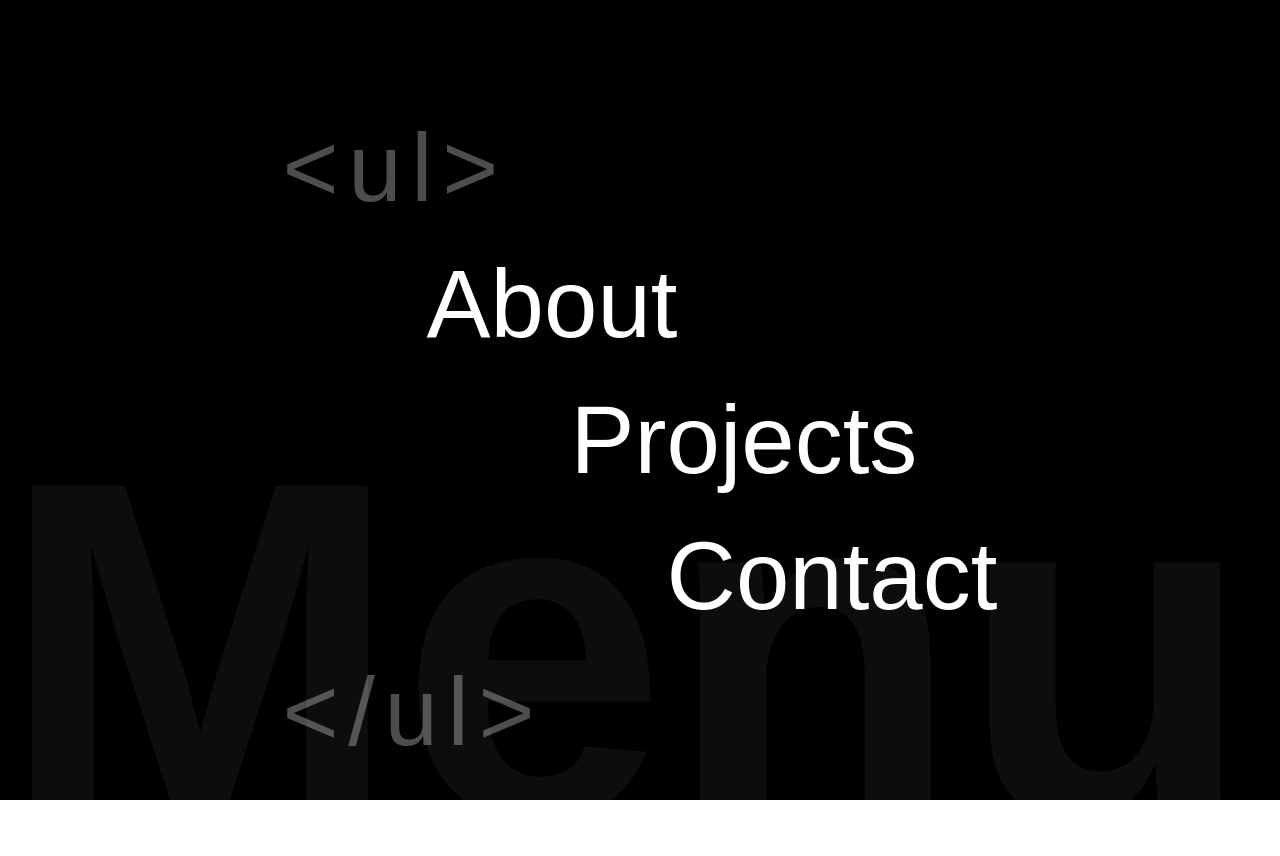
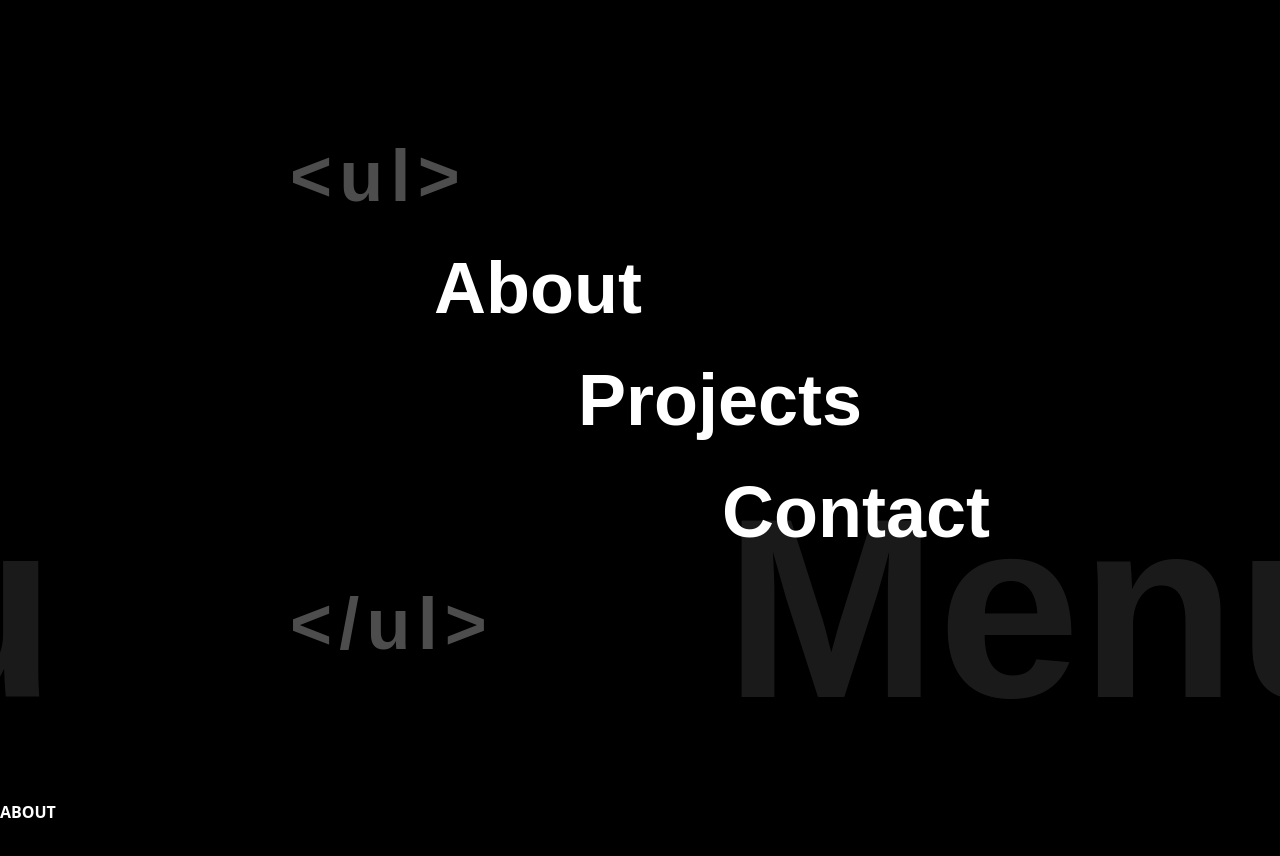
Before and after one commit to teoyi/personal-portfolio, a Next.js app: page /home in a window 1280 px wide. Shown: the part 800-1656 px from the top of the page. Before the commit the page ends 1600 px from the top, so only its background shows below. Built offline with nearby package versions, Linux system fonts and the light colour scheme.

Commit message:
feat: removed menu watermark and added marquee watermark

```diff
--- a/src/common/header/index.tsx
+++ b/src/common/header/index.tsx
@@ -14,14 +14,14 @@ const Header = () => {
     // const navHeight =
     return (
         <nav
-            className={`fixed top-0 w-full flex text-white flex-row justify-between items-center px-10 z-50 h-nav ${
+            className={`fixed top-0 z-50 flex h-nav w-full flex-row items-center justify-between px-10 text-white ${
                 scroll ? "bg-black" : "bg-transparent"
             }`}
         >
             <Link href="/">
-                <a className="font-bold text-2xl">LT</a>
+                <a className="text-2xl font-bold">LT</a>
             </Link>
-            <ul className="hidden md:flex flex-row items-center gap-10">
+            <ul className="hidden flex-row items-center gap-10 md:flex">
                 <Link href="/">
                     <a>Home</a>
                 </Link>
@@ -32,11 +32,11 @@ const Header = () => {
                     <a>Projects</a>
                 </Link>
             </ul>
-            <div className="block -mr-[12px] z-50 md:hidden">
+            <div className="z-50 -mr-[12px] block md:hidden">
                 <Hamburger toggled={showMenu} toggle={setShowMenu} size={25} />
             </div>
             <div
-                className={`md:hidden absolute h-screen w-full top-0 left-0 bg-black flex flex-col justify-center items-center text-4xl gap-10 ease-in-out duration-300 transition-all ${
+                className={`absolute top-0 left-0 flex h-screen w-full flex-col items-center justify-center gap-10 bg-black text-4xl transition-all duration-300 ease-in-out md:hidden ${
                     showMenu ? "" : "translate-x-full"
                 }`}
             >
--- a/src/components/About/index.tsx
+++ b/src/components/About/index.tsx
@@ -3,7 +3,7 @@ import React from "react";
 const About: React.FC = () => {
     return (
         <div className="h-screen w-full bg-black">
-            <div className="uppercase font-bold text-white">about</div>
+            <div className="font-bold uppercase text-white">about</div>
         </div>
     );
 };
--- a/src/components/Hero/index.tsx
+++ b/src/components/Hero/index.tsx
@@ -3,7 +3,7 @@ import React from "react";
 const Hero: React.FC = () => {
     return (
         <section className="h-screen w-full font-noto-sans-jp">
-            <div className="z-0 h-screen relative w-full flex justify-start items-end">
+            <div className="relative z-0 flex h-screen w-full items-end justify-start">
                 <video
                     className="h-screen w-full object-cover"
                     autoPlay
@@ -16,7 +16,7 @@ const Hero: React.FC = () => {
                         type="video/mp4"
                     />
                 </video>
-                <h1 className="absolute inset-0 flex items-end z-0 text-8xl px-5 py-14 lg:text-9xl 2xl:text-12xl bg-black h-screen select-none w-full text-white cursor-default font-noto-sans-jp font-semibold mix-blend-screen">
+                <h1 className="absolute inset-0 z-0 flex h-screen w-full cursor-default select-none items-end bg-black px-5 py-14 font-noto-sans-jp text-8xl font-semibold text-white mix-blend-screen lg:text-9xl 2xl:text-12xl">
                     <span className="block md:hidden">
                         Luke
                         <br />
--- a/src/components/Menu/index.tsx
+++ b/src/components/Menu/index.tsx
@@ -1,16 +1,17 @@
 import Link from "next/link";
+import Marquee from "react-fast-marquee";
 
 const Menu = () => {
     return (
-        <div className="relative font-noto-sans-jp bg-black h-screen text-white flex justify-center items-center overflow-hidden">
-            <h1 className="absolute font-extrabold mt-20 text-16xl top-0 left-0 text-white opacity-5 lg:hidden pointer-events-none">
-                Menu
-            </h1>
-            <h1 className="hidden absolute font-extrabold leading-[300px] text-30xl bottom-0 left-0 text-white opacity-5 lg:block pointer-events-none">
-                Menu
-            </h1>
-
-            <ul className="text-5xl md:text-7xl gap-10 flex flex-col lg:text-8xl lg:mt-20">
+        <div className="relative flex h-screen w-full items-center justify-center bg-black py-20 font-noto-sans-jp text-white">
+            <div className="pointer-events-none absolute bottom-0 flex items-center justify-center">
+                <Marquee gradient={false} speed={100}>
+                    <h1 className="pointer-events-none bottom-0 left-0 text-16xl font-extrabold opacity-10">
+                        Menu
+                    </h1>
+                </Marquee>
+            </div>
+            <ul className="flex flex-col gap-10 text-5xl font-bold md:text-7xl lg:text-7xl">
                 <span className="tracking-widest opacity-30">&lt;ul&gt;</span>
                 <li className="ml-12 lg:ml-36">
                     <Link href="#">About</Link>
@@ -18,7 +19,7 @@ const Menu = () => {
                 <li className="ml-24 lg:ml-72">
                     <Link href="#">Projects</Link>
                 </li>
-                <li className="ml-36 lg:ml-96">
+                <li className="ml-36 lg:ml-[27rem]">
                     <Link href="#">Contact</Link>
                 </li>
                 <span className="tracking-widest opacity-30">&lt;/ul&gt;</span>
--- a/src/pages/home.tsx
+++ b/src/pages/home.tsx
@@ -1,12 +1,12 @@
 import type { NextPage } from "next";
 import Layout from "../common/layouts/standard";
-import { Hero, Menu } from "../components";
+import { About, Hero, Menu } from "../components";
 const Home2: NextPage = () => {
     return (
         <Layout>
             <Hero />
             <Menu />
-            {/* <About /> */}
+            <About />
         </Layout>
     );
 };
--- a/src/pages/index.tsx
+++ b/src/pages/index.tsx
@@ -1,7 +1,7 @@
 import type { NextPage } from "next";
 const Home: NextPage = () => {
     return (
-        <div className="bg-off-black h-screen w-full text-white text-xl flex items-center justify-center text-center font-semibold font-noto-sans-jp p-5">
+        <div className="flex h-screen w-full items-center justify-center bg-off-black p-5 text-center font-noto-sans-jp text-xl font-semibold text-white">
             This site is currently undergoing huge changes! Do check back at a
             later time!
         </div>
--- a/tailwind.config.js
+++ b/tailwind.config.js
@@ -15,6 +15,7 @@ module.exports = {
                 "12xl": "12rem",
                 "14xl": "14rem",
                 "16xl": "16rem",
+                "24xl": "24rem",
                 "30xl": "30rem",
             },
             height: {
```
